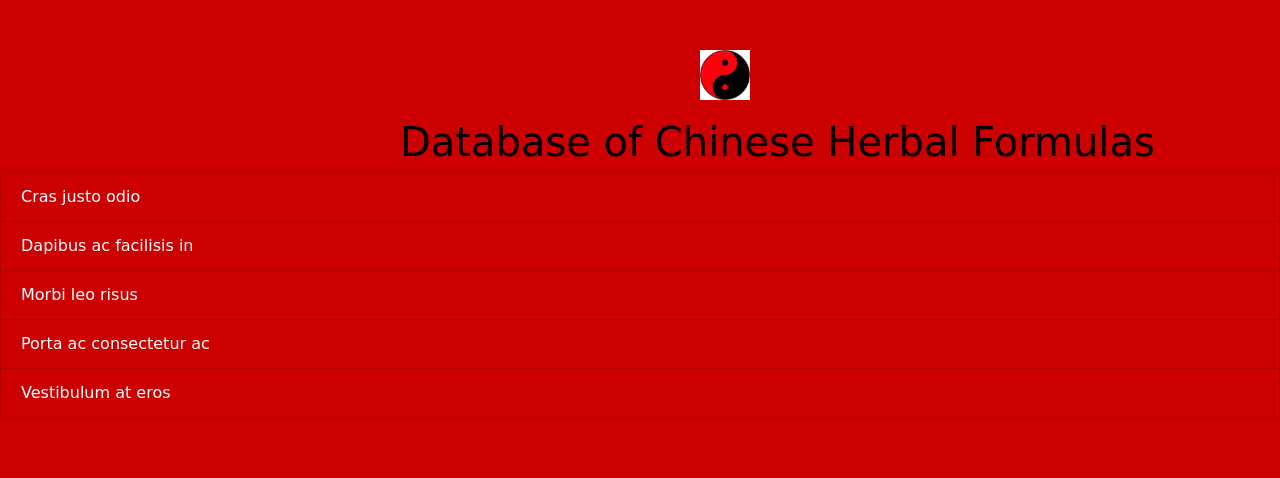
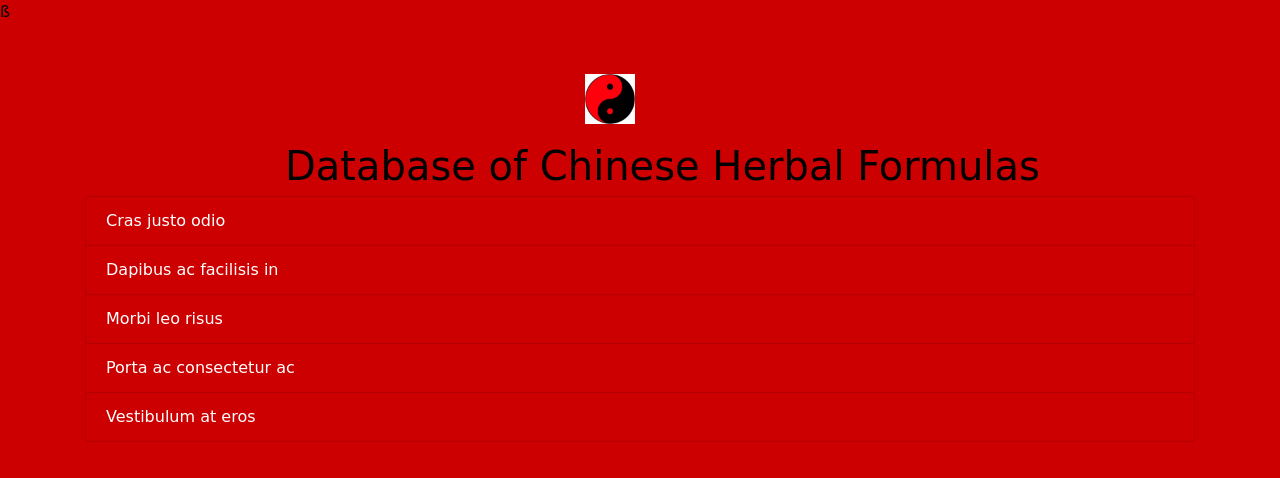
Before and after one commit to MonaTem/q2-project-Chinese-herbs, a website: page views/site/index.html in a window 1280 px wide. Drawn offline with nearby package versions, Linux system fonts and the light colour scheme; a web font is replaced by a local one.

Commit message:
Fixed site page to be responsive

```diff
--- a/public/stylesheets/site.css
+++ b/public/stylesheets/site.css
@@ -14,12 +14,12 @@ body {
 }
 
 .heading {
-  padding-left: 400px;
+  padding-left: 200px;
   padding-top: 20px;
 }
 
 .yinyang {
-  padding-left: 700px;
+  padding-left: 500px;
   padding-top: 50px;
 
 
--- a/views/site/index.html
+++ b/views/site/index.html
@@ -11,19 +11,21 @@
   <!-- Add Bootstrap CDN -->
   <link rel="stylesheet" href="https://maxcdn.bootstrapcdn.com/bootstrap/4.0.0-beta.3/css/bootstrap.min.css" integrity="sha384-Zug+QiDoJOrZ5t4lssLdxGhVrurbmBWopoEl+M6BdEfwnCJZtKxi1KgxUyJq13dy" crossorigin="anonymous">
   <link rel="stylesheet" href="../../public/stylesheets/site.css">
-</head>
+</head>ß
 
 <body>
+  <div class="container">
   <header>
-  <!--<div class="container">-->
       <div class="yinyang">
       <!--<img src="../../public/images/chinese-dragon.jpeg" height="150" width="150">-->
-      <img src="../../public/images/yinyang.png" height="50" width="50">
+      <img class="img-fluid" src="../../public/images/yinyang.png" height="50" width="50">
       </div>
       <div class="heading">
 
       <h1>Database of Chinese Herbal Formulas </h1>
     </div>
+    <meta name="viewport" content="width=device-width, initial-scale=1, shrink-to-fit=no">
+
 </header>
 <main>
   <ul class="list-group">
@@ -36,7 +38,7 @@
 
 </main>
 
-
+</div>
 <!--  </div>-->
   <script src="https://maxcdn.bootstrapcdn.com/bootstrap/4.0.0-beta.3/js/bootstrap.min.js" integrity="sha384-a5N7Y/aK3qNeh15eJKGWxsqtnX/wWdSZSKp+81YjTmS15nvnvxKHuzaWwXHDli+4" crossorigin="anonymous"></script>
 </body>
```
